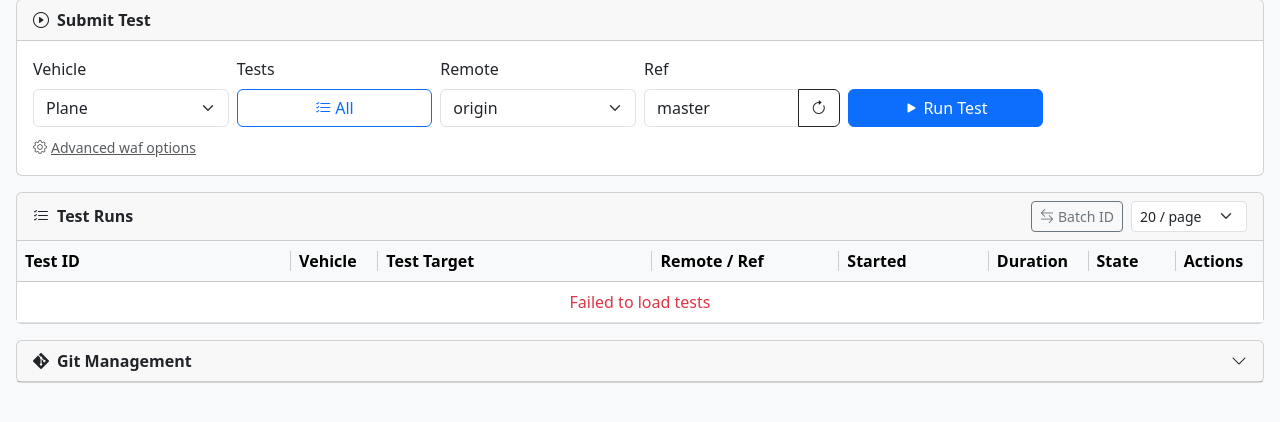
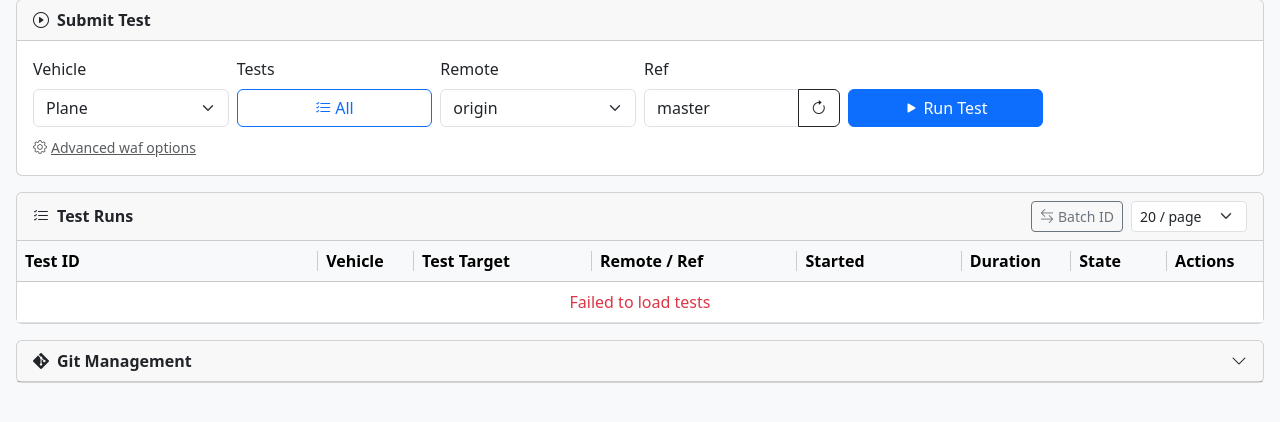
Before and after one commit to jack7169/ardupilot-unraid, a Python web app: template docker/admin/templates/autotest.html in a window 1280 px wide. Shown: the part 193-615 px from the top of the page. Run offline with Jinja, Linux system fonts and the light colour scheme; the template is opened without the code that fills it, so the values that code supplies are empty; some libraries are stand-ins or nearby versions.

Commit message:
Reduce Test Target column default width from 22% to 13%
Co-Authored-By: Claude Opus 4.6 (1M context) <noreply@anthropic.com>

```diff
--- a/docker/admin/templates/autotest.html
+++ b/docker/admin/templates/autotest.html
@@ -183,7 +183,7 @@
                             <tr>
                                 <th style="width:22%">Test ID</th>
                                 <th style="width:7%">Vehicle</th>
-                                <th style="width:22%">Test Target</th>
+                                <th style="width:13%">Test Target</th>
                                 <th style="width:15%" id="groupColHeader">Remote / Ref</th>
                                 <th style="width:12%">Started</th>
                                 <th style="width:8%">Duration</th>
```
